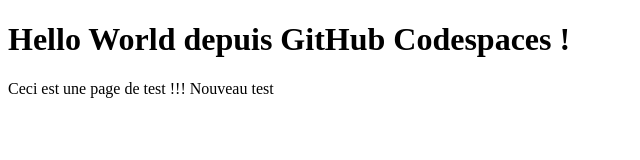
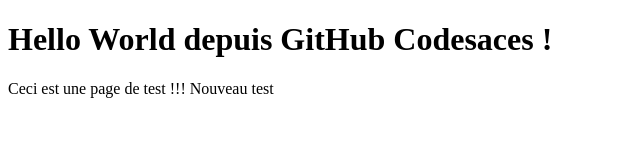
Before and after one commit to Denis-lab-911/hello-web, a website: page index.html in a window 1280 px wide. Shown: the full height of the page, 0-640 px from the left. Drawn offline with Linux system fonts and the light colour scheme.

Commit message:
Update index.html

```diff
--- a/index.html
+++ b/index.html
@@ -5,7 +5,7 @@
     <title>Hello World</title>
   </head>
   <body>
-    <h1>Hello World depuis GitHub Codespaces !</h1>
+    <h1>Hello World depuis GitHub Codesaces !</h1>
     Ceci est une page de test !!! Nouveau test
   </body>
 </html>
```
